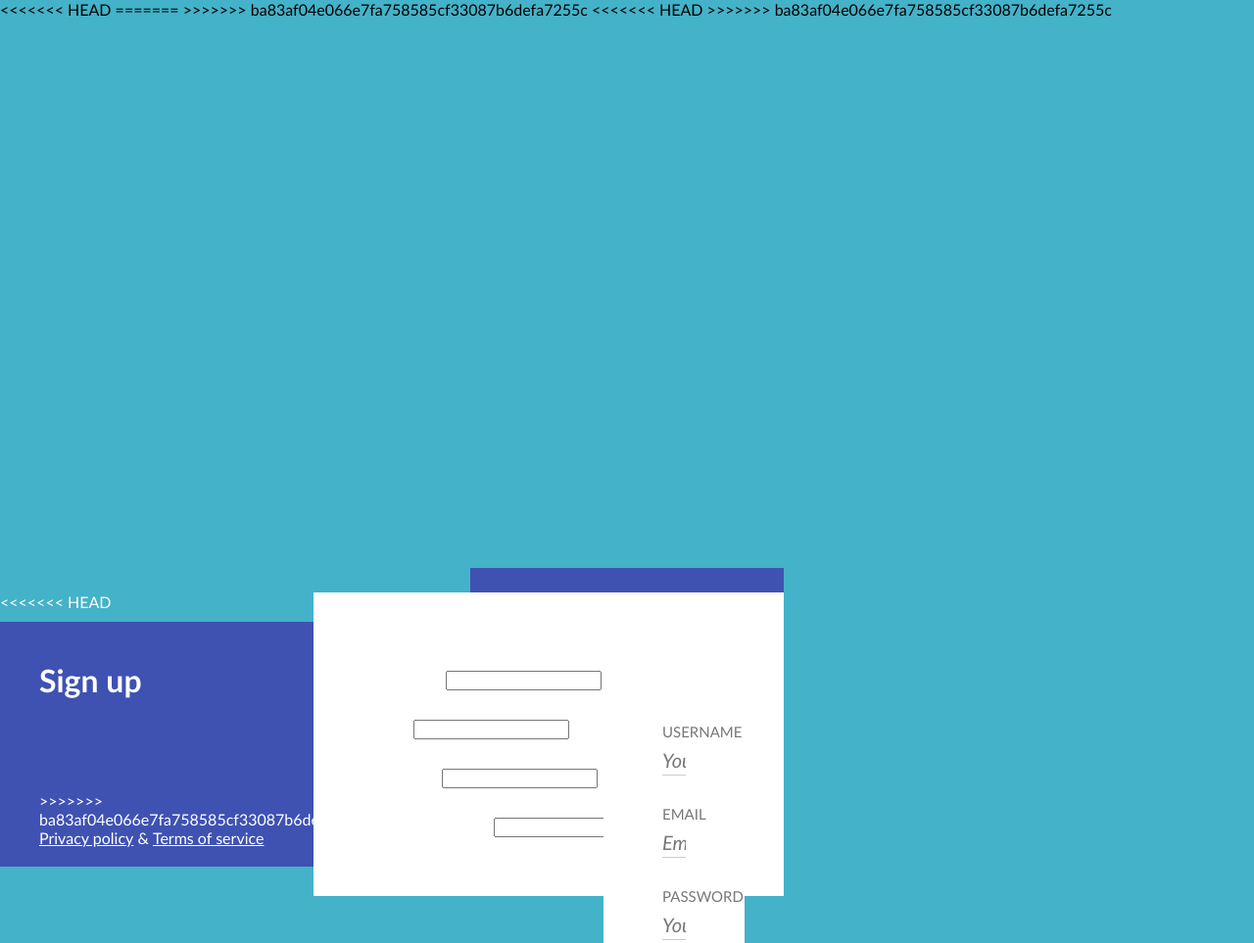
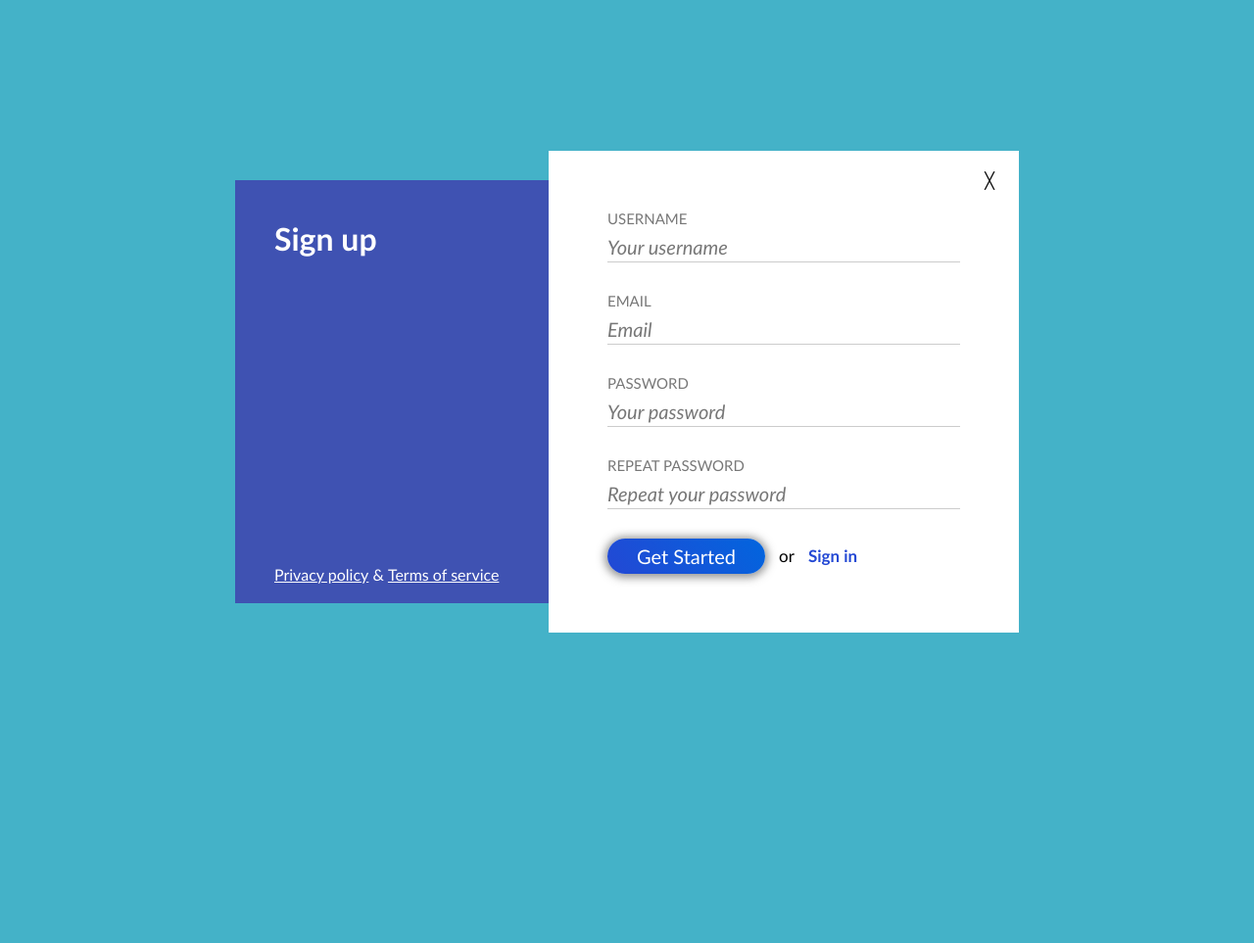
Before and after one commit to NoTKrISSS/4-sign-up, a plain HTML site: page index.html in a window 1280 px wide. Shown: the top 963 px of the page at 98% size. After the commit the page ends 800 px from the top, so only its background shows below. Drawn offline with Linux system fonts and the light colour scheme.

Commit message:
Fixing restoring my lost project

```diff
--- a/css/main.css
+++ b/css/main.css
@@ -1,38 +1,5 @@
 body {
     background-color: #44b2c8;
-<<<<<<< HEAD
-  }
-
-  .container {
-    display: inline-block;
-    width: 800px;
-    margin-top: 150px;
-    margin-left: calc(50% - 400px);
-  }
-
-  .left-column {
-    width: 40%;
-    float: left;
-    padding: 40px;
-    padding-bottom: 20px;
-    background-color: #3f52b2;
-    color: #fff;
-  }
-
-  h1 {
-  }
-
-  a {
-    color: #fff;
-  }
-
-  .right-column {
-    width: 60%;
-    float: left;
-    padding: 60px;
-    background-color: #fff;
-  }
-=======
 }
 
 .background {
@@ -97,4 +64,3 @@ body {
     top: 0;
     right: 0;
 }
->>>>>>> ba83af04e066e7fa758585cf33087b6defa7255c
--- a/index.html
+++ b/index.html
@@ -7,60 +7,22 @@
     <meta name="viewport" content="width=device-width, initial-scale=1.0">
     <title>Sign-up</title>
     <link rel="stylesheet" href="./css/reset.css">
-<<<<<<< HEAD
-=======
     <link rel="stylesheet" href="./css/form.css">
->>>>>>> ba83af04e066e7fa758585cf33087b6defa7255c
     <link rel="stylesheet" href="./css/main.css">
 </head>
 
 <body>
-<<<<<<< HEAD
-    <main class="container">
-        <!--LEFT COLUMN-->
-        <div class="left-column" >
-            <h1>Sign up</h1>
-            <div>
-=======
     <div class="background"></div>
     <main class="container">
         <div class="left-column">
             <h1 class="main-title" >Sign up</h1>
             <div class="bottom-texts">
->>>>>>> ba83af04e066e7fa758585cf33087b6defa7255c
                 <a href="#">Privacy policy</a>
                 <span>&amp;</span>
                 <a href="#">Terms of service</a>
             </div>
         </div>
 
-<<<<<<< HEAD
-        <!--RIGHT COLUMN-->
-        <div class="right-column">
-            <div>&#x2573;</div>
-            <form>
-                <div class="form-row">
-                    <label for="">Username</label>
-                    <input type="text">
-                </div>
-                <div class="form-row">
-                    <label for="">Email</label>
-                    <input type="email">
-                </div>
-                <div class="form-row">
-                    <label for="">Password</label>
-                    <input type="password">
-                </div>
-                <div class="form-row">
-                    <label for="">Repeat password</label>
-                    <input type="password">
-                </div>
-            </form>
-        </div>
-
-    </main>
-
-=======
         <div class="right-column">
             <div class="x">&#x2573;</div>
             <form>
@@ -89,7 +51,6 @@
             </form>
         </div>
     </main>
->>>>>>> ba83af04e066e7fa758585cf33087b6defa7255c
 </body>
 
 </html>
```
